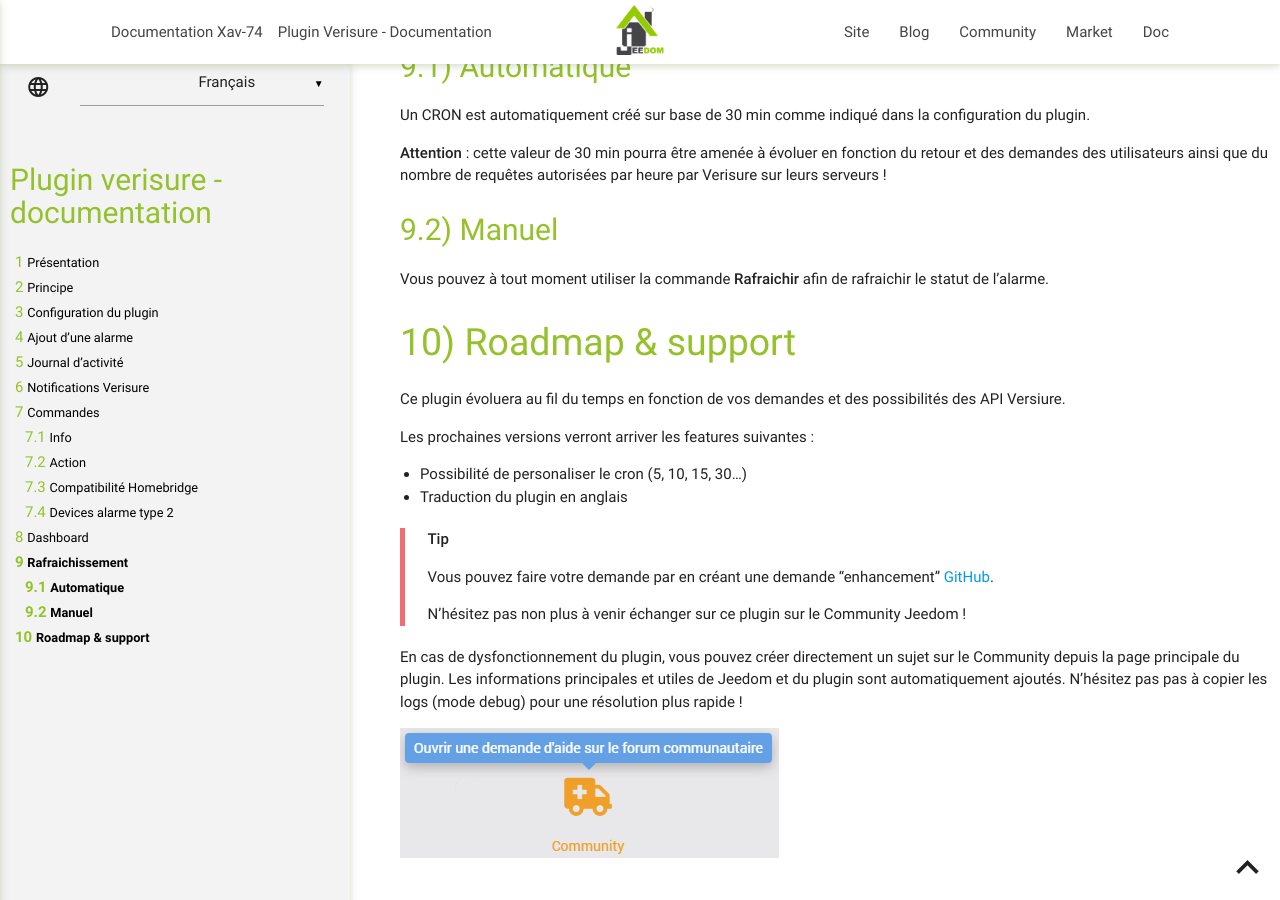
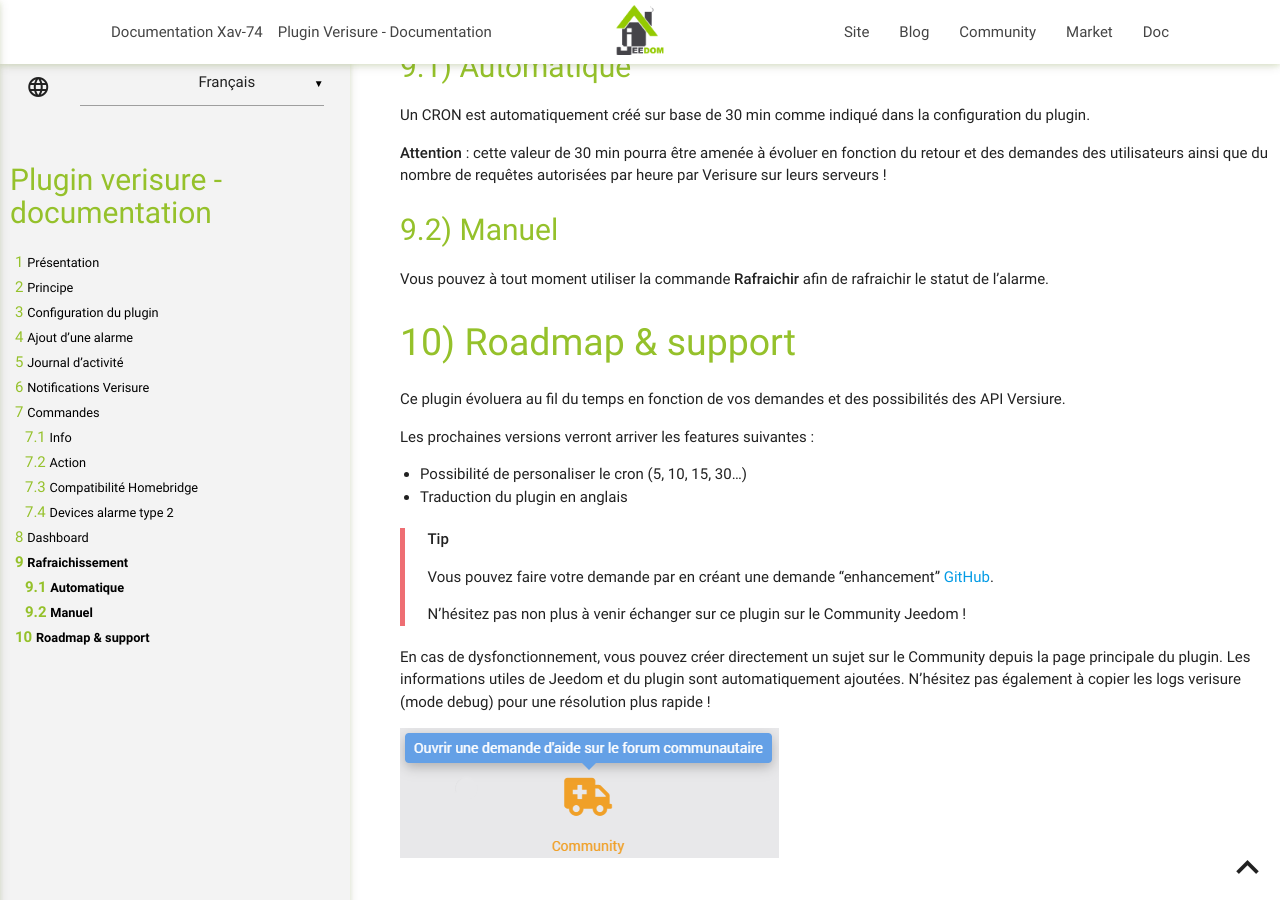
Before and after one commit to Xav-74/Documentation, a Jekyll site: the page built from verisure/fr_FR/index.md, in a window 1280 px wide and 900 px high, scrolled down 8317 px. Built offline with Jekyll 4.4.1, drawn with Linux system fonts in a browser that asks for light colours.

Commit message:
Update index.md

```diff
--- a/verisure/fr_FR/index.md
+++ b/verisure/fr_FR/index.md
@@ -251,7 +251,7 @@
 >N'hésitez pas non plus à venir échanger sur ce plugin sur le Community Jeedom !
 
 
-En cas de dysfonctionnement du plugin, vous pouvez créer directement un sujet sur le Community depuis la page principale du plugin. Les informations principales et utiles de Jeedom et du plugin sont automatiquement ajoutés. N'hésitez pas pas à copier les logs (mode debug) pour une résolution plus rapide !
+En cas de dysfonctionnement, vous pouvez créer directement un sujet sur le Community depuis la page principale du plugin. Les informations utiles de Jeedom et du plugin sont automatiquement ajoutées. N'hésitez pas également à copier les logs verisure (mode debug) pour une résolution plus rapide !
 
 
 ![Community](../images/community.png)
```
